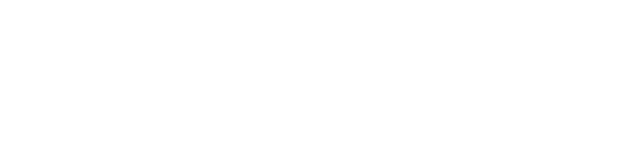
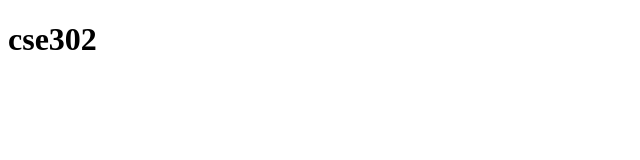
Before and after one commit to roseyjadon-cloud/FDP_SU, a plain HTML site: page shopping_app/index.html in a window 1280 px wide. Shown: the whole page, without its empty margins (0-640 px from the left). Drawn offline with Linux system fonts and the light colour scheme.

Commit message:
edit para

```diff
--- a/shopping_app/index.html
+++ b/shopping_app/index.html
@@ -6,6 +6,6 @@
     <title>Document</title>
 </head>
 <body>
-
+      <h1> cse302</h1>
 </body>
 </html>
```
